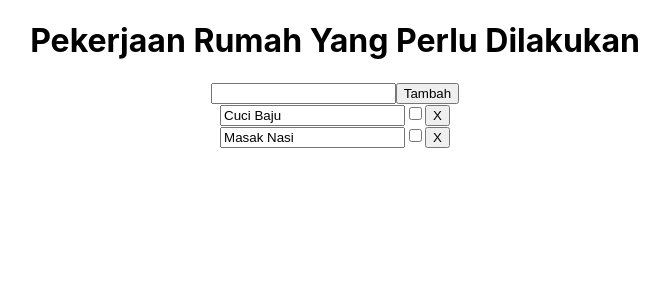
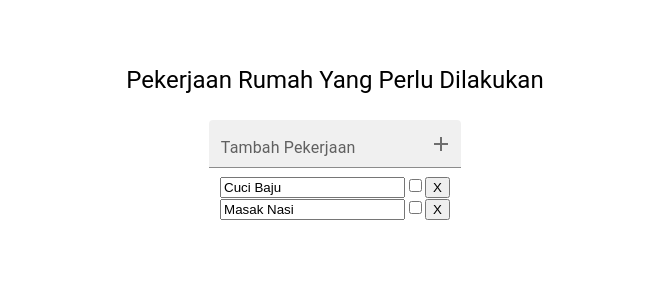
Before and after one commit to icanq/interview-assignment, a React (Create React App) app in the folder client/: page / in a window 1280 px wide. Shown: the top 300 px of the page, without its empty margins (305-974 px from the left). Built offline with nearby package versions, Linux system fonts and the light colour scheme.

Commit message:
feat: use mui for App and TodoItemCreator

```diff
--- a/client/package.json
+++ b/client/package.json
@@ -3,6 +3,10 @@
   "version": "0.1.0",
   "private": true,
   "dependencies": {
+    "@emotion/react": "^11.9.0",
+    "@emotion/styled": "^11.8.1",
+    "@mui/icons-material": "^5.8.0",
+    "@mui/material": "^5.8.1",
     "@testing-library/jest-dom": "^5.14.1",
     "@testing-library/react": "^13.0.0",
     "@testing-library/user-event": "^13.2.1",
@@ -10,6 +14,7 @@
     "react-dom": "^18.1.0",
     "react-scripts": "5.0.1",
     "recoil": "^0.7.3-alpha.2",
+    "styled-components": "^5.3.5",
     "web-vitals": "^2.1.0"
   },
   "scripts": {
--- a/client/src/App.js
+++ b/client/src/App.js
@@ -3,6 +3,10 @@ import {
   RecoilRoot,
 } from 'recoil';
 import "./App.css";
+import Container from '@mui/material/Container';
+import Typography from '@mui/material/Typography';
+import Box from '@mui/material/Box';
+
 import TodoItemCreator from "./components/TodoItemCreator";
 import TodoList from "./components/TodoList";
 
@@ -10,9 +14,24 @@ function App() {
   return (
     <RecoilRoot>
       <div className="App">
-        <h1>Pekerjaan Rumah Yang Perlu Dilakukan</h1>
-        <TodoItemCreator />
-        <TodoList/>
+        <Container>
+          <Box
+            sx={{
+              marginTop: 8,
+              display: 'flex',
+              flexDirection: 'column',
+              alignItems: 'center',
+            }}
+          >
+            <Typography component="h1" variant="h5" >
+              Pekerjaan Rumah Yang Perlu Dilakukan
+            </Typography>
+            <Box sx={{ marginTop: 2 }}>
+              <TodoItemCreator />
+              <TodoList />
+            </Box>
+          </Box>
+        </Container>
       </div>
     </RecoilRoot>
   );
--- a/client/src/components/TodoItemCreator.jsx
+++ b/client/src/components/TodoItemCreator.jsx
@@ -2,6 +2,12 @@ import React, { useState } from "react";
 import {
   useSetRecoilState,
 } from 'recoil';
+import FormControl from '@mui/material/FormControl';
+import InputLabel from '@mui/material/InputLabel';
+import FilledInput from '@mui/material/FilledInput';
+import InputAdornment from '@mui/material/InputAdornment';
+import IconButton from '@mui/material/IconButton';
+import AddIcon from '@mui/icons-material/Add';
 
 import { getId } from '../helpers';
 import { todoListState } from '../atoms';
@@ -37,9 +43,31 @@ export default function TodoItemCreator() {
   })
 
   return (
-    <div>
-      <input data-testid="todo-creator-text" type="text" value={inputValue} onChange={onChange} onKeyPress={onKeyPress}/>
-      <button data-testid="add" onClick={addItem}>Tambah</button>
-    </div>
+    <FormControl sx={{ m: 1, width: '25ch' }} variant="filled">
+      <InputLabel htmlFor="todo-creator-text">Tambah Pekerjaan</InputLabel>
+      <FilledInput
+        id="todo-creator-text"
+        label="Name"
+        value={inputValue}
+        onChange={onChange}
+        onKeyPress={onKeyPress}
+        size="small"
+        inputProps={{
+          "data-testid": "todo-creator-text"
+        }}
+        endAdornment={
+          <InputAdornment position="end">
+            <IconButton
+              data-testid="todo-creator-text-button"
+              aria-label="toggle password visibility"
+              onClick={addItem}
+              edge="end"
+            >
+              <AddIcon />
+            </IconButton>
+          </InputAdornment>
+        }
+      />
+    </FormControl>
   );
 }
```
Also changed, not shown: 2 other files (tests, documents, lock files or other folders).
